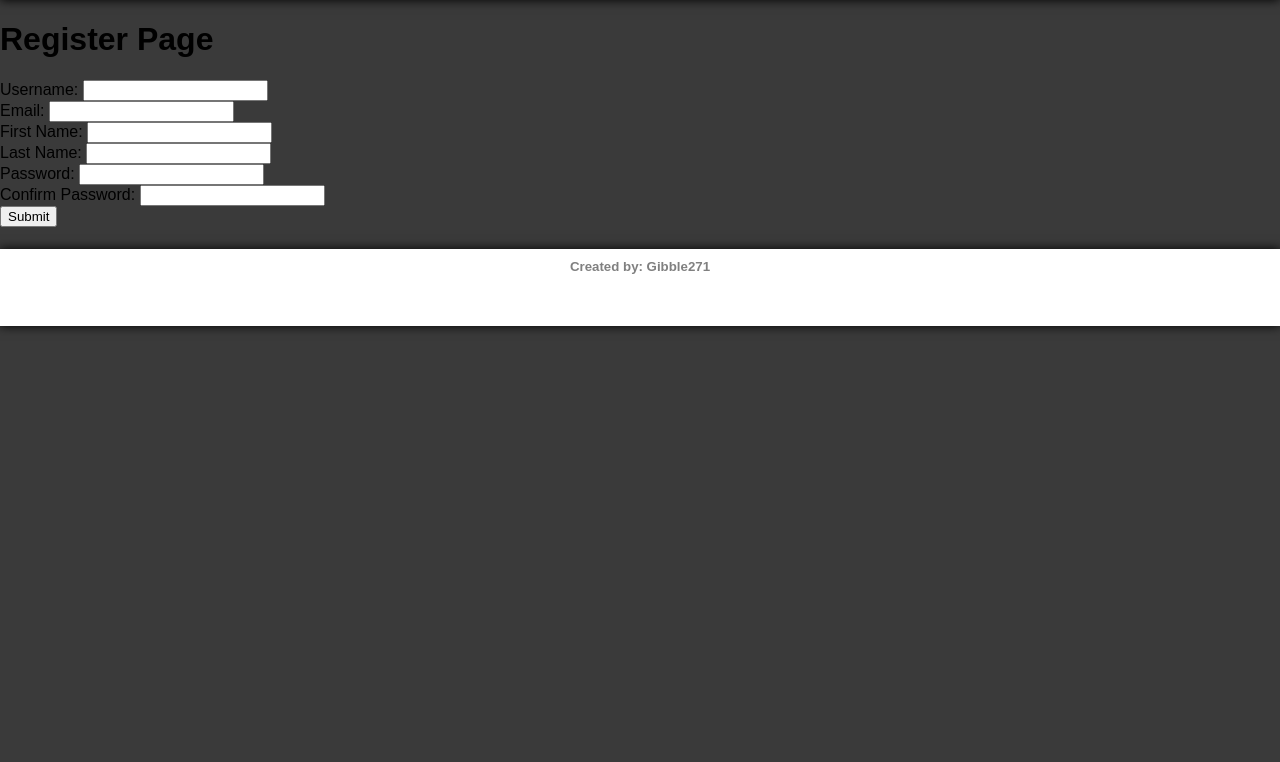
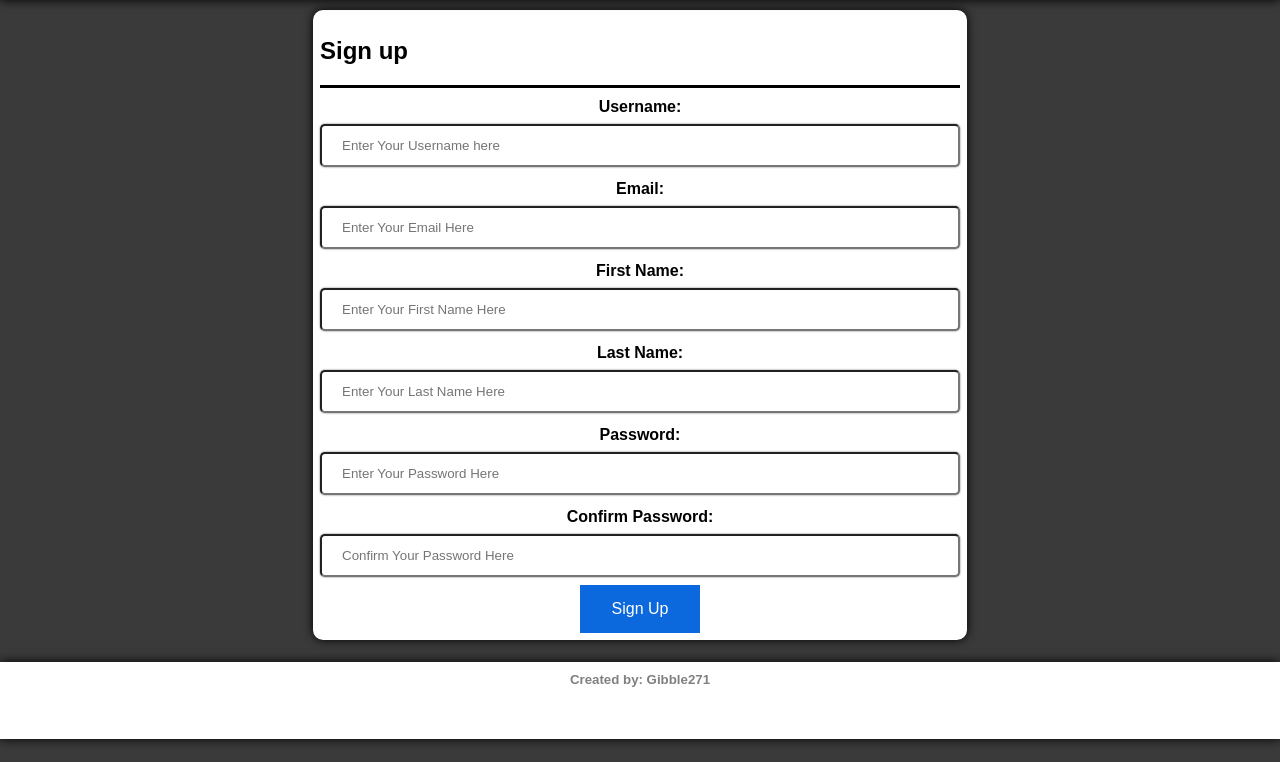
Before and after one commit to Gibble271/Blog_flask_1, a Flask app: page /register in a window 1280 px wide. Shown: the part 38-800 px from the top of the page. Run offline with Flask 2, Linux system fonts and the light colour scheme.

Commit message:
added the design for the register page

```diff
--- a/blog/forms.py
+++ b/blog/forms.py
@@ -10,7 +10,7 @@ class RegistrationForm(FlaskForm):
     username = StringField('Username:', validators=[DataRequired()])
     password = PasswordField('Password:', validators=[DataRequired()])
     confirm_password = PasswordField('Confirm Password:', validators=[DataRequired(), EqualTo('password')])
-    submit = SubmitField('Submit')
+    submit = SubmitField('Sign Up')
 
     def validate_username(self, username):
         user = User.query.filter_by(username=username.data).first()
@@ -26,4 +26,4 @@ class LoginForm(FlaskForm):
     username = StringField('Username:', validators=[DataRequired()])
     password = PasswordField('Password:', validators=[DataRequired()])
     remember_me = BooleanField('Remember Me:')
-    submit = SubmitField('Submit')
+    submit = SubmitField('Sign In')
--- a/blog/static/css/main.css
+++ b/blog/static/css/main.css
@@ -39,7 +39,7 @@ body{
     padding:0px;
 }
 
-.card {
+.card-s {
     background-color: white;
     border-radius: 10px;
     box-shadow: black 0px 0px 10px;
@@ -48,11 +48,11 @@ body{
     width: 50%;
 }
 
-.card header {
+.card-s header {
     border-bottom: solid;
 }
 
-.card form {
+.card-s form {
     margin-top: 10px;
     text-align: center;
 }
--- a/blog/templates/login.html
+++ b/blog/templates/login.html
@@ -1,14 +1,14 @@
 {% extends "base.html" %}
 {% block content %}
-    <div class="card">
+    <div class="card-s">
         <header><h2>Sign in</h2></header>
         <form method="POST">
             {{ form.hidden_tag() }}
             <div class="form-control">{{form.username.label()}}
-                {{form.username(class="text_field")}}
+                {{form.username(class="text_field", placeholder="Enter Your Username Here")}}
             </div>
             <div class="form-control">{{form.password.label()}}
-                {{form.password(class="text_field")}}
+                {{form.password(class="text_field", placeholder="Enter Your Password Here")}}
             </div>
             <div class="form-control">{{form.remember_me.label()}}
                 {{form.remember_me(class="boolean_check")}} </div>
--- a/blog/templates/register.html
+++ b/blog/templates/register.html
@@ -1,33 +1,36 @@
 {% extends "base.html" %}
 {% block content %}
-    <h1>Register Page</h1>
+    <div class="card-s">
+        <header><h2>Sign up</h2></header>
         <form method="POST">
             {{form.hidden_tag()}}
-        <div>
+            <div class="form-control">
                 {{form.username.label()}}
-            {{form.username()}}
+                {{form.username(class="text_field", placeholder="Enter Your Username here")}}
             </div>
-        <div>
+            <div class="form-control">
                 {{form.email.label()}}
-            {{form.email()}}
+                {{form.email(class="text_field", placeholder="Enter Your Email Here")}}
             </div>
-        <div>
+            <div class="form-control">
                 {{form.first_name.label()}}
-            {{form.first_name()}}
+                {{form.first_name(class="text_field", placeholder="Enter Your First Name Here")}}
             </div>
-        <div>
+            <div class="form-control">
                 {{form.last_name.label()}}
-            {{form.last_name()}}
+                {{form.last_name(class="text_field", placeholder="Enter Your Last Name Here")}}
             </div>
-        <div>
+            <div class="form-control">
                 {{form.password.label()}}
-            {{form.password()}}
+                {{form.password(class="text_field", placeholder="Enter Your Password Here")}}
             </div>
-        <div>
+            <div class="form-control">
                 {{form.confirm_password.label()}}
-            {{form.confirm_password()}}
+                {{form.confirm_password(class="text_field", placeholder="Confirm Your Password Here")}}
             </div>
-        <div>{{form.submit()}}</div>
+            <div>{{form.submit(class="btn")}}</div>
         </form>
+    </div>
+
 
 {% endblock %}
```
Lines whose indentation alone changed are shown as unchanged.
